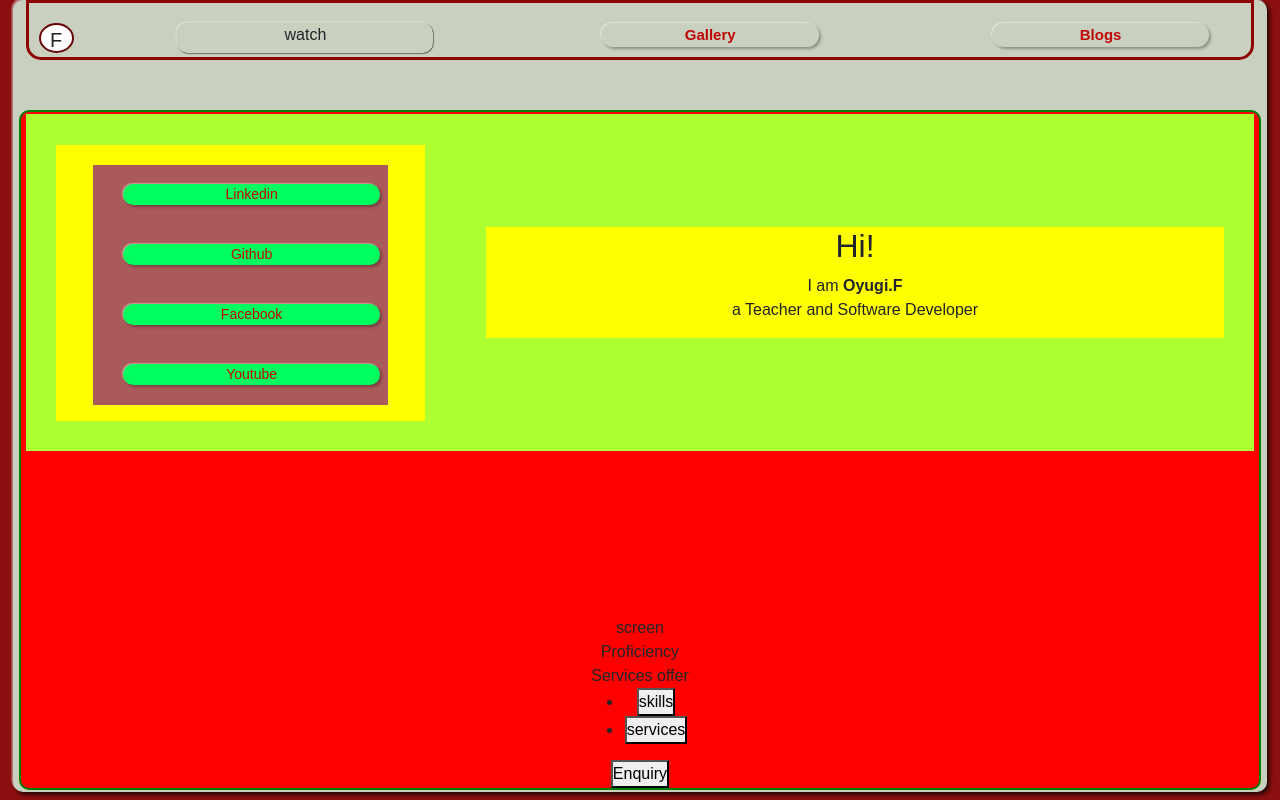
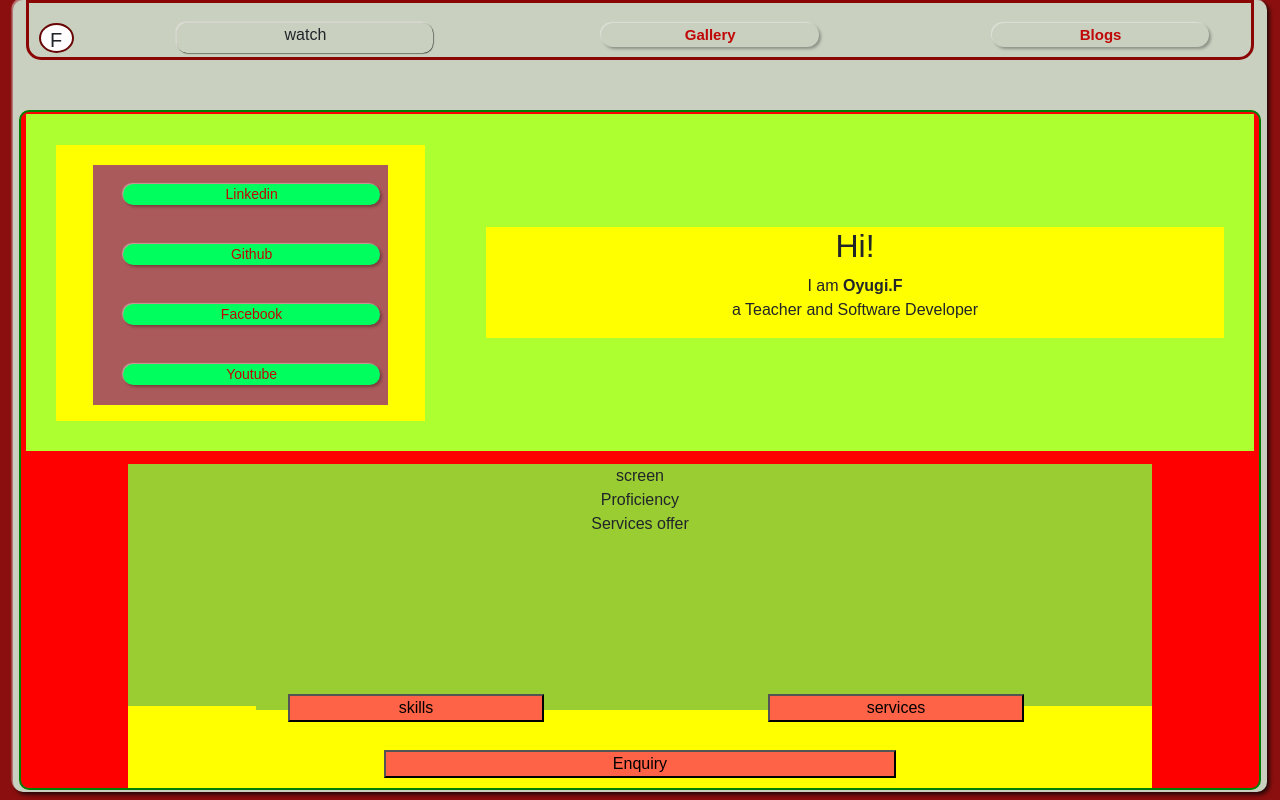
Before and after one commit to OyugiFelix/mywebsite, a Django app: page / in a window 1280 px wide. Run offline with Django 3.2, Linux system fonts and the light colour scheme.

Commit message:
rough design of about screen and buttons

```diff
--- a/connect/static/styles.css
+++ b/connect/static/styles.css
@@ -170,10 +170,54 @@ body{
                 2px 2px 3px rgba(0, 0, 0, 0.3);
 
 }
+.display{
+    background-color: yellow;
+    height: 48%;
+    text-align: center;
+    justify-content: center;
+    align-items: center;
+    display: flex;
+    flex-direction: column;
+
+}
+.screen{
+    background-color: yellowgreen;
+    width: 80vw;
+    height: 80%;
+}
+.controls ul{
+    background-color: yellowgreen;
+    width: 60vw;
+    height: 10%;
+    text-align: center;
+    justify-content: space-between;
+    align-items: center;
+    display:flex;
+
+}
+.controls ul li{
+
+    text-align: center;
+
+    align-items: center;
+    display: inline-block;
+    font-weight: 300;
+    list-style: none;
+
+
+}
+.controls ul li button{
+    background-color: tomato;
+    width: 20vw;
+}
+#enquiry{
+    background-color: tomato;
+    width: 40vw;
+    margin-bottom: 10px;
+}
 
 @media (max-width:599px) {
     .navlinks ul li{
-        background-color: rgb(237, 166, 167);
         width: 18vw;
         text-align: center;
         justify-content: center;
--- a/connect/templates/index.html
+++ b/connect/templates/index.html
@@ -54,7 +54,7 @@
               <li><button id = "service">services</button></li>
             </ul>
           </div>
-          <button>Enquiry</button>
+          <button id = "enquiry">Enquiry</button>
         </div>
       </div>
     </div>
```
